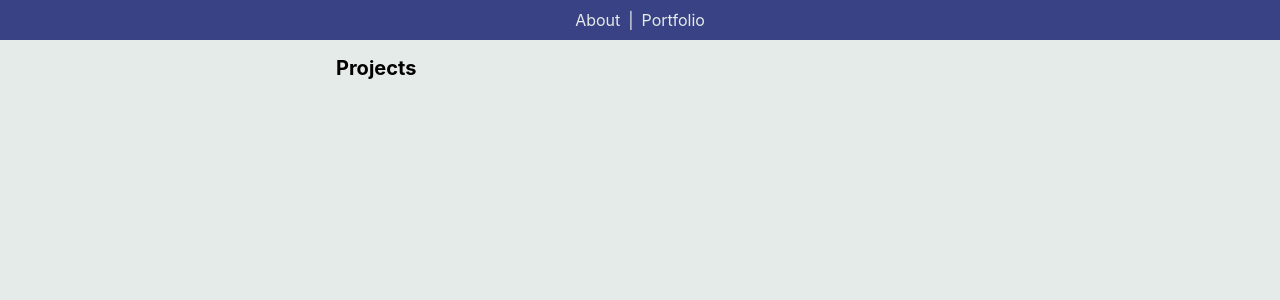
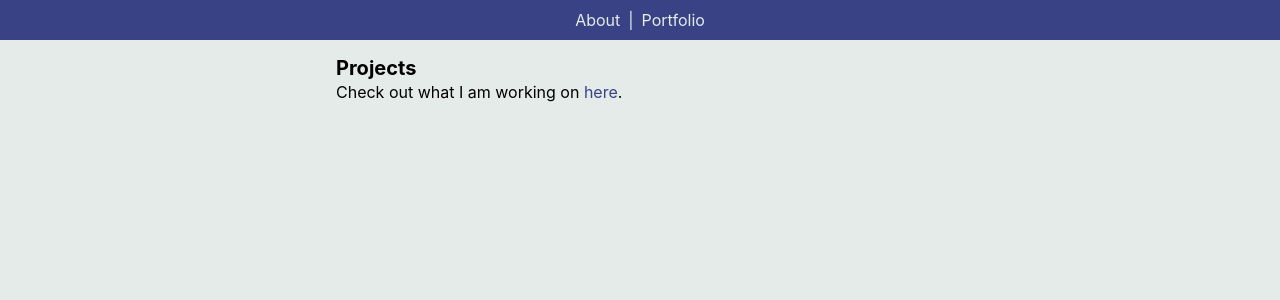
Before and after one commit to daduam/daduam.github.io, a Next.js app: page /work in a window 1280 px wide. Shown: the top 300 px of the page. Built offline with nearby package versions, Linux system fonts and the light colour scheme.

Commit message:
add link to gh in work page

```diff
--- a/src/pages/work.tsx
+++ b/src/pages/work.tsx
@@ -1,5 +1,4 @@
-import { Box, Heading } from "@chakra-ui/react";
-
+import { Box, Heading, Text, Link as ChakraLink } from "@chakra-ui/react";
 import { Layout } from "../components/Layout";
 
 const Work = () => {
@@ -17,6 +16,9 @@ const Work = () => {
         <Heading fontSize="xl" as="h1">
           Projects
         </Heading>
+        <Text>
+          Check out what I am working on <ChakraLink color="brand.main" href="https://github.com/daduam">here</ChakraLink>.
+        </Text>
       </Box>
     </Layout>
   );
```
Also changed, not shown: next-env.d.ts, 1 other file (tests, documents, lock files or other folders).
